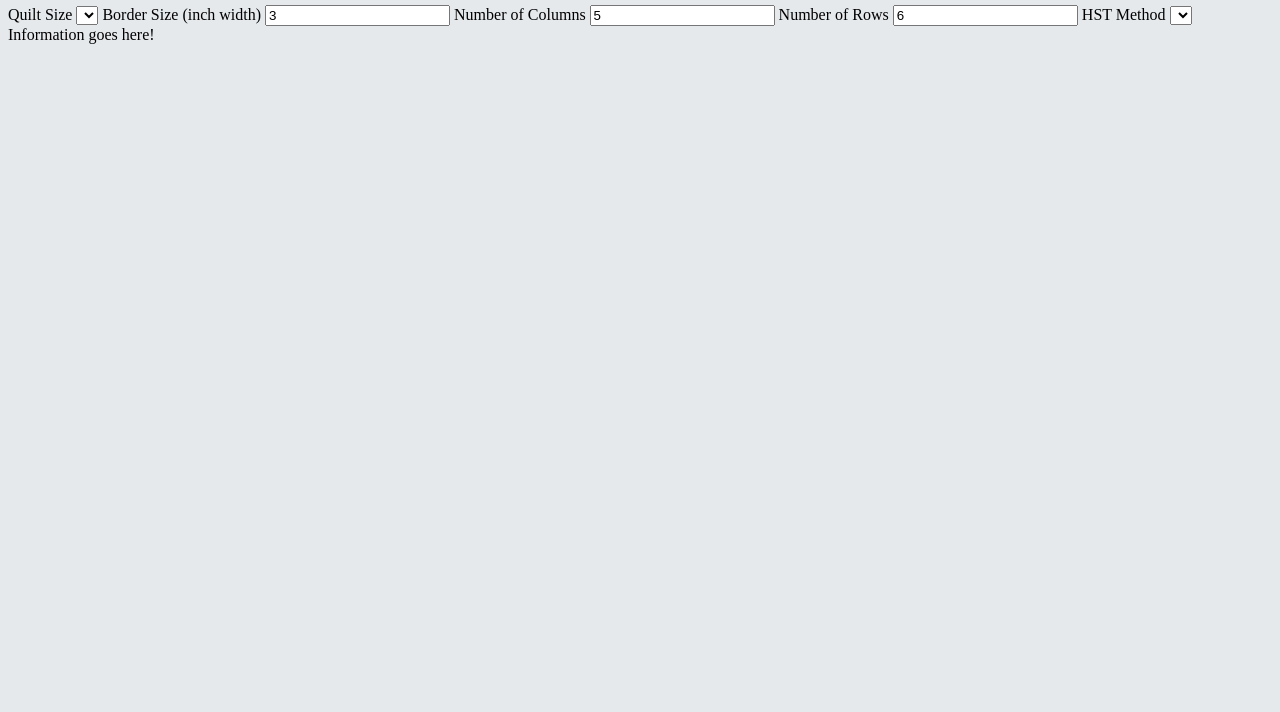
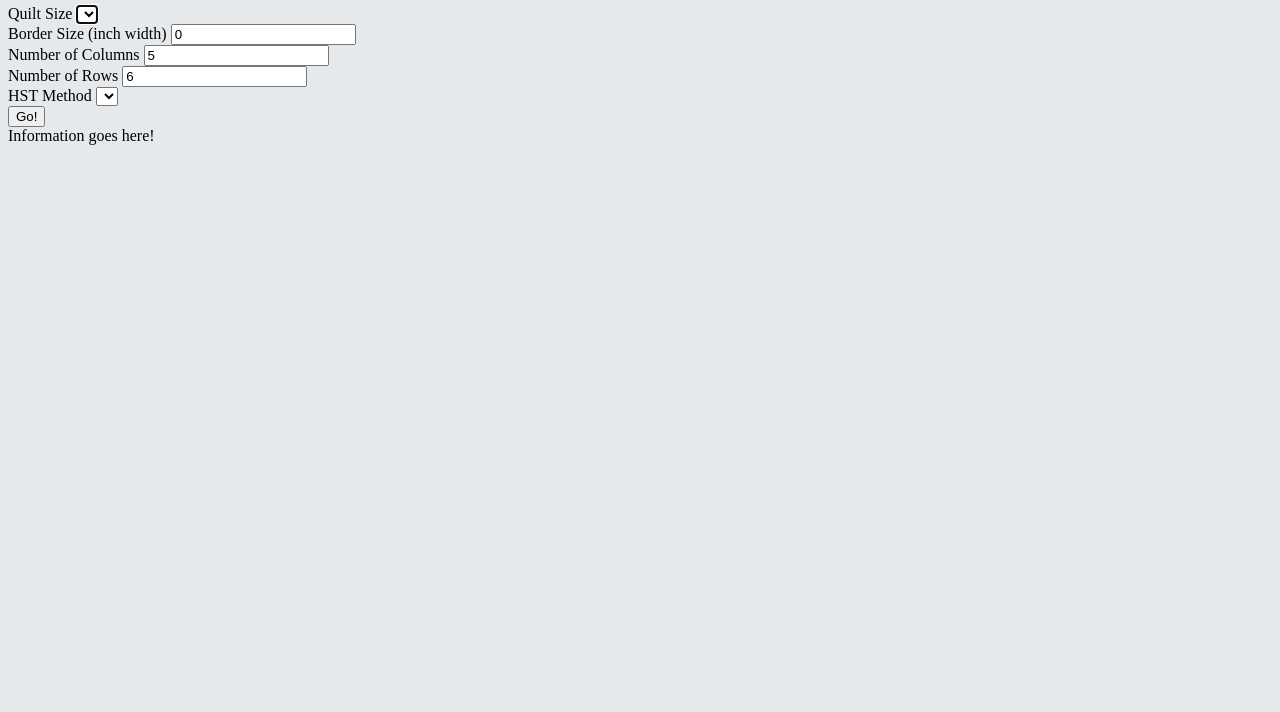
Before and after one commit to staceymosier/half-square-triangle-calculator, a website: page index.html in a window 1280 px wide. Shown: the part 88-800 px from the top of the page. Drawn offline with Linux system fonts and the light colour scheme.

Commit message:
Quilt form setup

```diff
--- a/index.html
+++ b/index.html
@@ -14,22 +14,24 @@
    <section class="section main">
      <div class="container">
        <header><h2>Let's get started!</h2></header>
-
-       <label for="quilt-size">Quilt Size</label>
-       <select name="quilt-size" id="quilt-size"></select>
-
-       <label for="border-size">Border Size (inch width)</label>
-       <input name="border-size" id="border-size" value="3" />
-
-       <label for="column-count">Number of Columns</label>
-       <input name="column-count" id="column-count" value="5" />
-
-      <label for="row-count">Number of Rows</label>
-      <input name="row-count" id="row-count" value="6" />
-
-      <label for="hst-method-type">HST Method</label>
-      <select name="hst-method-type" id="quilt-size"></select>
-
+       <div>
+         <label for="quilt-size">Quilt Size</label> <select name="quilt-size" id="quilt-size" required autofocus></select>
+      </div>
+      <div>
+         <label for="border-size">Border Size (inch width)</label> <input type="number" name="border-size" id="border-size" value="0" />
+       </div>
+       <div>
+         <label for="column-count">Number of Columns</label> <input type="number" name="column-count" id="column-count" value="5" required/>
+       </div>
+       <div>
+        <label for="row-count">Number of Rows</label> <input type="number" name="row-count" id="row-count" value="6" required />
+      </div>
+      <div>
+        <label for="hst-method-type">HST Method</label> <select name="hst-method-type" id="quilt-size" required></select>
+      </div>
+      <div>
+        <button name="go" id="quilt-go">Go!</button>
+      </div>
      </div>
    </section>
 
```
